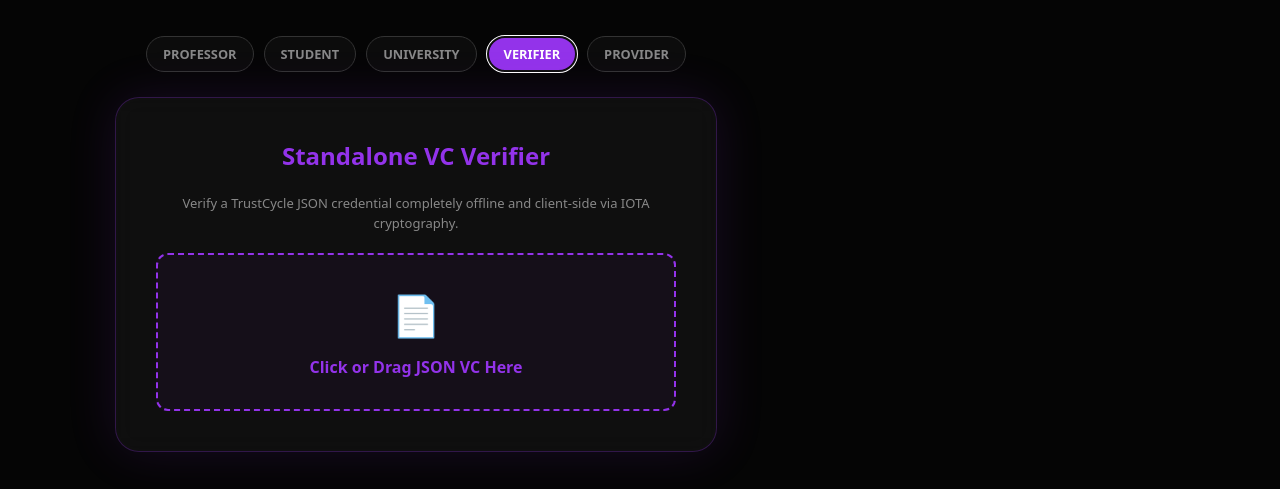
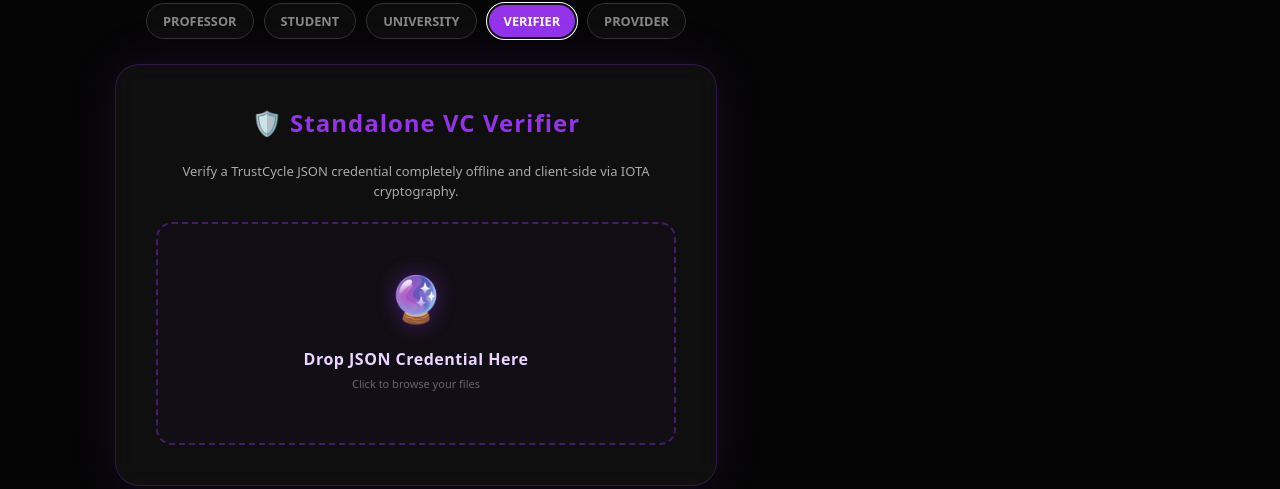
Before and after one commit to sabaazdn73/TrustCycle, a React app in the folder frontend/: page / in a window 1280 px wide. Both pictures are taken after a click on the button "VERIFIER". Shown: the part 253-742 px from the top of the page. Built offline with nearby package versions, Linux system fonts and the light colour scheme; the HTML template or start-up script is replaced by a standard one.

Commit message:
Fix all dependencies for Vercel and Render

```diff
--- a/frontend/src/App.tsx
+++ b/frontend/src/App.tsx
@@ -739,7 +739,7 @@
                 <div style={{ marginTop: 12, borderTop: '1px solid #333', paddingTop: 12 }}>
                     <div style={{ marginBottom: 10 }}>
                         <p style={{fontSize: 11, color: '#666', margin: '0 0 4px 0'}}>REFERENCE ID</p>
-                        <code style={{fontSize: 12, color: THEME.accent, wordBreak: 'break-all', display: 'block'}}>{selectedRec.id}</code>
+                        <code style={{fontSize: 12, color: THEME.accent, wordBreak: 'break-all', display: 'block', maxHeight: '150px', overflowY: 'auto'}}>{selectedRec.id}</code>
                     </div>
 
                     <div>
@@ -790,7 +790,7 @@
                         <div style={{ textAlign: 'left', background: '#000', padding: 15, borderRadius: 8, marginBottom: 15 }}>
                             <p style={{ fontSize: 11, color: '#666', margin: '0 0 8px 0', fontWeight: 'bold' }}>RECOMMENDATION TEXT</p>
                             <p style={{ color: '#fff', fontSize: 14, lineHeight: 1.5, margin: 0 }}>"{selectedRec.content}"</p>
-                            <div style={{ marginTop: 12, display: 'flex', justifyContent: 'space-between', fontSize: 12, color: '#aaa' }}>
+                            <div style={{ marginTop: 12, display: 'flex', justifyContent: 'space-between', fontSize: 12, color: '#aaa' , wordBreak: 'break-all', maxHeight: '150px', overflowY: 'auto'}}>
                                 <span>Student: {selectedRec.studentName}</span>
                                 <span>Passport: {selectedRec.passport}</span>
                             </div>
@@ -839,18 +839,21 @@
 
         {panel === 'verifier' && (
   <>
-            <h2 style={{ color: THEME.accent, marginTop: 0 }}>Standalone VC Verifier</h2>
-            <p style={{fontSize: 13, color: '#888', marginBottom: 20}}>
+    <h2 style={{ color: THEME.accent, marginTop: 0, letterSpacing: '1px' }}>
+      🛡️ Standalone VC Verifier
+    </h2>
+    <p style={{ fontSize: 13, color: '#aaa', marginBottom: 20, lineHeight: '1.6' }}>
       Verify a TrustCycle JSON credential completely offline and client-side via IOTA cryptography.
     </p>
 
     <div style={{
-              border: `2px dashed ${THEME.accent}`,
-              borderRadius: '12px',
-              padding: '30px',
-              background: 'rgba(147, 51, 234, 0.05)',
+      border: `2px dashed ${THEME.accent}66`,
+      borderRadius: '16px',
+      padding: '40px 20px',
+      background: 'rgba(147, 51, 234, 0.03)',
       position: 'relative',
-              cursor: 'pointer'
+      cursor: 'pointer',
+      transition: 'all 0.3s ease'
     }}>
       <input
         type="file"
@@ -860,38 +863,61 @@
           position: 'absolute', top: 0, left: 0, width: '100%', height: '100%', opacity: 0, cursor: 'pointer'
         }}
       />
-              <div style={{ fontSize: '40px', marginBottom: '10px' }}>📄</div>
-              <p style={{ margin: 0, fontWeight: 'bold', color: THEME.accent }}>Click or Drag JSON VC Here</p>
+      <div style={{ fontSize: '45px', marginBottom: '15px', filter: 'drop-shadow(0 0 10px #9333ea66)' }}>🔮</div>
+      <p style={{ margin: 0, fontWeight: 'bold', color: '#e9d5ff', letterSpacing: '0.5px' }}>
+        Drop JSON Credential Here
+      </p>
+      <p style={{ fontSize: '11px', color: '#666', marginTop: '5px' }}>Click to browse your files</p>
     </div>
 
-            {/* Terminal Logs Window */}
+    {/* Terminal Logs Window -*/}
     {verifyLogs.length > 0 && (
       <div style={{
-                marginTop: '20px', background: '#0a0a0a', border: '1px solid #333',
-                borderRadius: '8px', padding: '15px', textAlign: 'left', fontFamily: 'monospace',
-                fontSize: '12px', color: '#f6ff00', maxHeight: '150px', overflowY: 'auto'
+        marginTop: '25px', background: '#080808', border: '1px solid #222',
+        borderRadius: '12px', padding: '15px', textAlign: 'left', fontFamily: 'monospace',
+        fontSize: '12px', color: '#d8b4fe', maxHeight: '180px', overflowY: 'auto',
+        boxShadow: 'inset 0 0 20px #000'
       }}>
         {verifyLogs.map((log, i) => (
-                  <div key={i} style={{ color: log.includes('❌') ? '#ff4444' : log.includes('✅') ? '#d3a0e3' : '#aaa', marginBottom: 4 }}>
+          <div key={i} style={{
+            color: log.includes('❌') ? '#ff6b6b' : log.includes('✅') ? '#c084fc' : '#777',
+            marginBottom: 6,
+            display: 'flex',
+            gap: '8px'
+          }}>
+            <span style={{ color: '#444' }}>[{new Date().toLocaleTimeString([], {hour12: false})}]</span>
             {log}
           </div>
         ))}
       </div>
     )}
 
-            {/* Display Verified Data & Download PDF if it exists */}
+    {/* Display Verified Data - */}
     {verifyStatus === 'success' && verifiedVC && (
-              <div style={{ marginTop: '20px', textAlign: 'left', background: 'rgba(255,255,255,0.03)', padding: '15px', borderRadius: '12px' }}>
-                <h3 style={{ color: '#f3ed71', margin: '0 0 10px 0' }}>Verified Subject Data</h3>
-                <p style={{ margin: '5px 0', fontSize: '13px' }}><b>Student:</b> {verifiedVC.credential.credentialSubject.studentName}</p>
-                <p style={{ margin: '5px 0', fontSize: '13px' }}><b>Issuer:</b> {verifiedVC.credential.issuer}</p>
-                <hr style={{ borderColor: '#333', margin: '15px 0' }} />
+      <div style={{
+        marginTop: '25px', textAlign: 'left', background: 'linear-gradient(145deg, rgba(147,51,234,0.1), rgba(0,0,0,0.4))',
+        padding: '20px', borderRadius: '16px', border: '1px solid #9333ea33'
+      }}>
+        <div style={{ display: 'flex', justifyContent: 'space-between', alignItems: 'center', marginBottom: '15px' }}>
+          <h3 style={{ color: '#fff', margin: 0, fontSize: '16px' }}>✨ Verified Subject Data</h3>
+          <span style={{ background: '#22c55e', color: '#fff', fontSize: '10px', padding: '2px 8px', borderRadius: '100px', fontWeight: 'bold' }}>AUTHENTIC</span>
+        </div>
+
+        <div style={{ display: 'flex', flexDirection: 'column', gap: '8px' }}>
+           <p style={{ margin: 0, fontSize: '13px', color: '#bbb' }}>
+             <b style={{ color: '#ddd' }}>Student:</b> {verifiedVC.credential.credentialSubject.studentName}
+           </p>
+           <p style={{ margin: 0, fontSize: '11px', color: '#666', wordBreak: 'break-all' }}>
+             <b style={{ color: '#888' }}>Issuer DID:</b> {verifiedVC.credential.issuer}
+           </p>
+        </div>
+
+        <hr style={{ borderColor: 'rgba(255,255,255,0.05)', margin: '15px 0' }} />
 
         {verifiedVC.credential.credentialSubject.recommendationText.startsWith('file:') ? (
           <button
-                    style={buttonStyle('#e8da22')}
+            style={buttonStyle(THEME.accent)}
             onClick={() => {
-                      // Extract base 64 from recomm
               const base64Data = verifiedVC.credential.credentialSubject.recommendationText.split('base64,')[1];
               const link = document.createElement("a");
               link.href = `data:application/pdf;base64,${base64Data}`;
@@ -899,12 +925,16 @@
               link.click();
             }}
           >
-                    ⬇️ Download Embedded PDF
+            📥 Download Verified PDF
           </button>
         ) : (
           <div>
-                    <b style={{fontSize: '12px', color: '#888'}}>RECOMMENDATION TEXT:</b>
-                    <p style={{ fontSize: '14px', fontStyle: 'italic', background: '#000', padding: '10px', borderRadius: '8px' }}>
+            <b style={{fontSize: '11px', color: '#9333ea', letterSpacing: '1px'}}>DECRYPTED CONTENT</b>
+            <p style={{
+              fontSize: '13px', color: '#eee', background: 'rgba(0,0,0,0.5)',
+              padding: '12px', borderRadius: '10px', marginTop: '8px',
+              borderLeft: `3px solid ${THEME.accent}`, fontStyle: 'italic'
+            }}>
               "{verifiedVC.credential.credentialSubject.recommendationText}"
             </p>
           </div>
```
Lines whose indentation alone changed are shown as unchanged.
